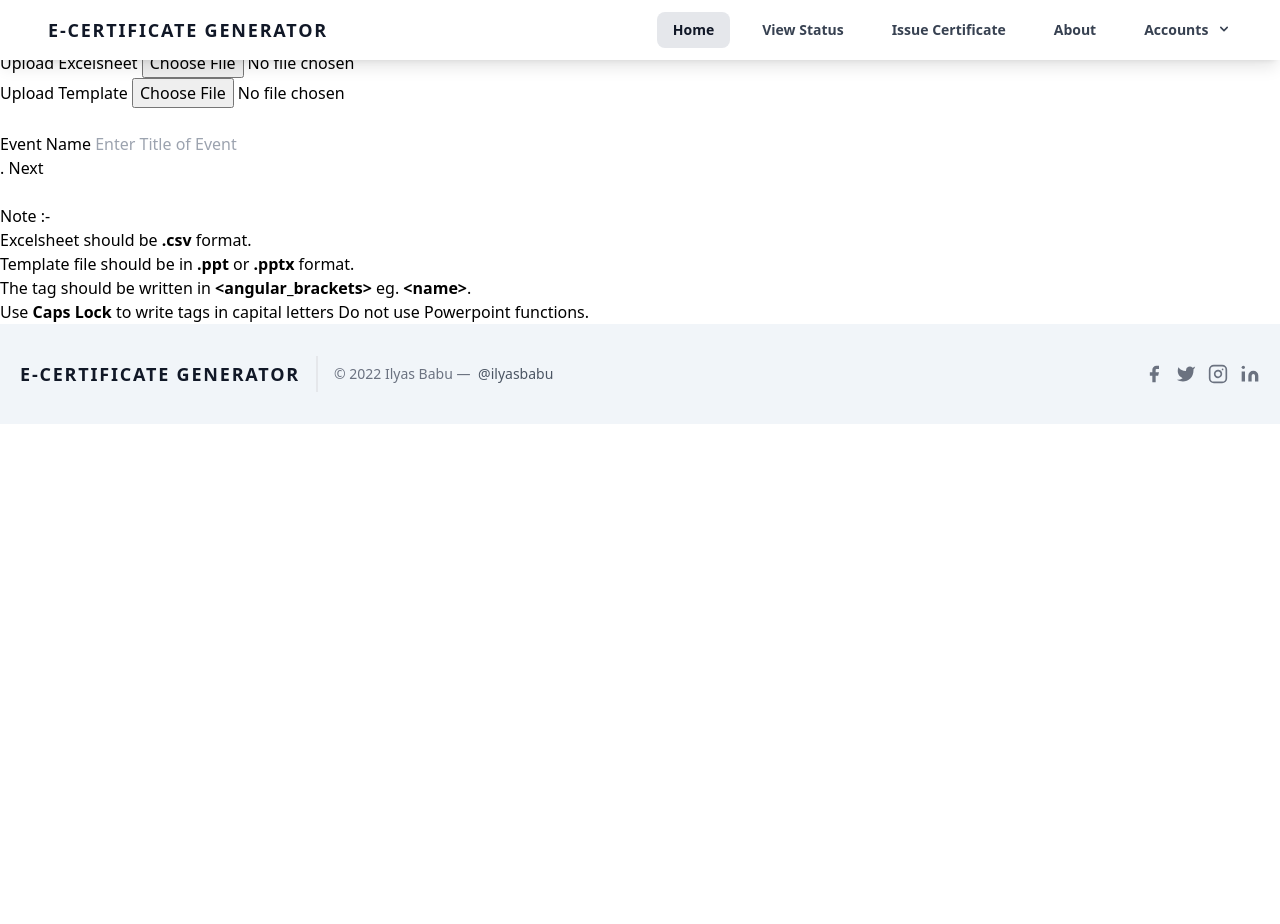
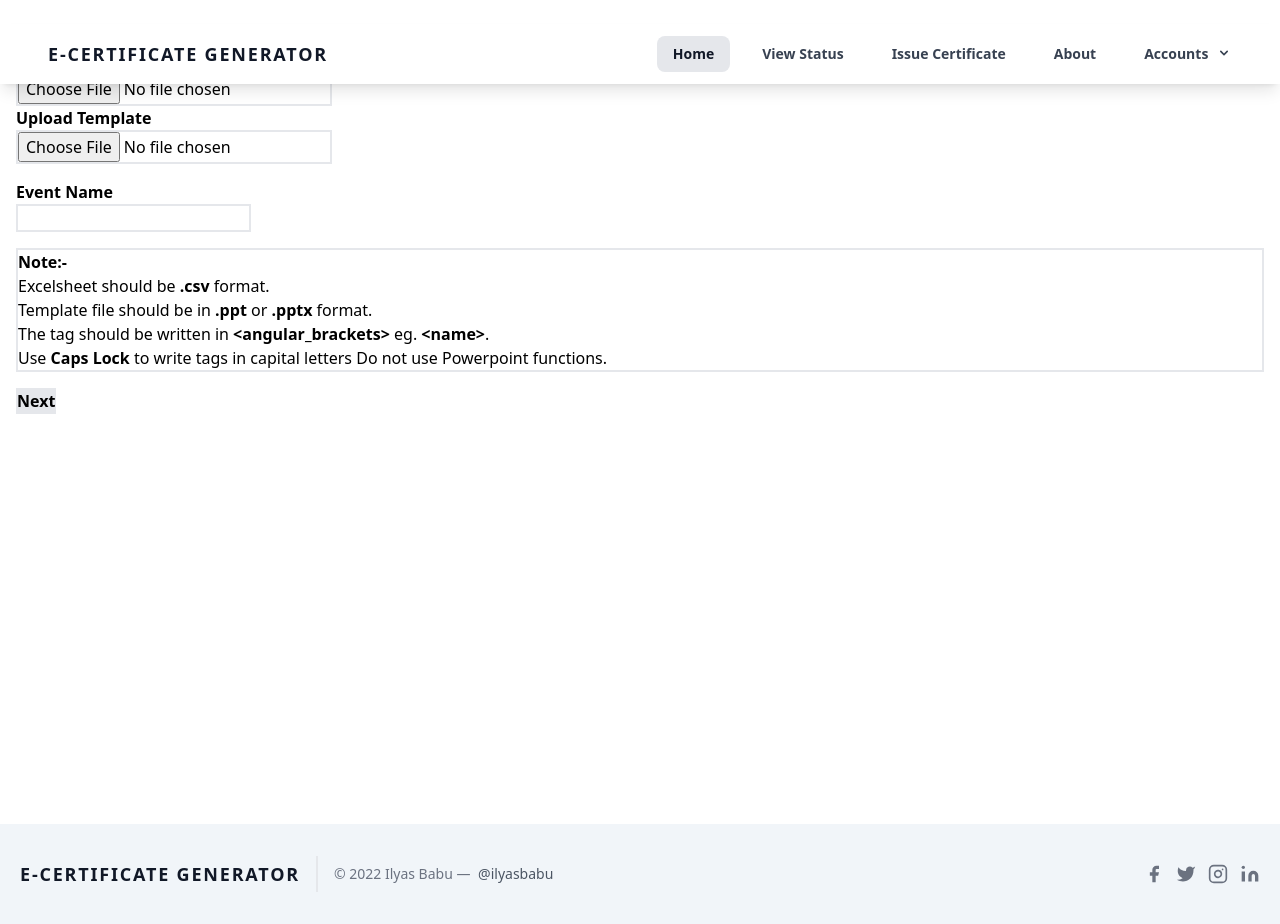
Before and after one commit to ilyasbabu/e-Certificate-generator, a Django app: page /certificate/ in a window 1280 px wide. Before the commit the page ends 424 px from the top, so only its background shows below. Run offline with Django 3.2, Linux system fonts and the light colour scheme; the visitor is signed in with stand-in values (Sample User, id 1); some libraries are stand-ins or nearby versions.

Commit message:
issue cert 1st pg made nice nd home pg btn bug fix

```diff
--- a/templates/certificate/create_event.html
+++ b/templates/certificate/create_event.html
@@ -1,58 +1,55 @@
 {% extends 'base.html' %}
+
 {% block body %}
-<h2>
-	<i class="fa fa-certificate "></i> Issue Certificate
-</h2>
-<br />
-<form enctype="multipart/form-data" method="post">{% csrf_token %}
-	<div class="row">
-		<div class="col-md-1"></div>
-		<div class="col-md-5">
-			<div class="form-group">
-				<label for="csvinput">Upload Excelsheet</label>
-				<input type="file" class="form-control" id="csvinput" required name="csv">
+<div class="min-h-screen py-20 px-4 ">
+    <div>
+        <h1 class="text-2xl font-mono ml-4 sm:ml-36 font-semibold text-slate-700 mt-6">ISSUE CERTIFICATE</h1>
+    </div>
+    <div>
+        <form enctype="multipart/form-data" class="mx-5 sm:ml-44 mt-5" method="post">
+            {% csrf_token %}
+            <div>
+                <div class="sm:flex">
+                    <div class="grid mr-0 sm:mr-5">
+                        <label for="csvinput ">
+                            <p class="font-semibold mb-2">Upload Excelsheet</p>
+                        </label>
+                        <input type="file" required id="csvinput" class="border-2 border-gray-400 rounded"
+                            name="csv">
+                    </div>
+                    <div class="grid mt-4 sm:mt-0">
+                        <label for="templatefile">
+                            <p class="font-semibold mb-2">Upload Template</p>
+                        </label>
+                        <input type="file" required id="templatefile" class="border-2 border-gray-400 rounded"
+                            name="template">
                     </div>
                 </div>
-		<div class="col-md-5">
-			<div class="form-group">
-				<label for="templatefile">Upload Template</label>
-				<input type="file" class="form-control" id="templatefile" required name="template">
+                <div class="grid mt-4 ">
+                    <label for="eventname">
+                        <p class="font-semibold mb-2">Event Name</p>
+                    </label>
+                    <input type="text" name="event_name" required
+                        class="border-2 sm:w-1/2 h-8 border-gray-400 rounded" id="">
+                </div>
+                <div>
+                    <div class="border-2 mt-4 sm:mt-6 p-2 sm:w-1/2">
+                        <h4 class="font-semibold">Note:-</h4>
+                        <ol class="list-decimal ml-5">
+                            <li>Excelsheet should be <b>.csv</b> format.</li>
+                            <li>Template file should be in <b>.ppt</b> or <b>.pptx</b> format.</li>
+                            <li>The tag should be written in <b>&lt;angular_brackets&gt;</b> eg.
+                                <b>&lt;name&gt;</b>.</li>
+                            <li>Use <b>Caps Lock</b> to write tags in capital letters Do not use Powerpoint
+                                functions.</li>
+                        </ol>
+                    </div>
+                    <div class="mt-4">
+                        <button type="submit" class="border border-black rounded w-20 h-9 font-semibold bg-gray-200 hover:bg-gray-300">Next</button>
                     </div>
                 </div>
-		<div class="col-md-1"></div>
             </div>
-	<br />
-	<div class="row">
-		<div class="col-md-1"></div>
-		<div class="col-md-7">
-			<div class="form-group">
-				<label for="csvinput">Event Name</label>
-				<input type="text" class="form-control" id="" required name="event_name"
-					placeholder="Enter Title of Event">
+        </form>
     </div>
 </div>
-		<div class="col-md-3">
-			<label for="csvinput">.</label>
-			<button type='submit' class="btn btn-primary w-100">Next</button>
-		</div>
-		<div class="col-md-1"></div>
-	</div>
-	<br />
-</form>
-<div class="row">
-	<div class="col-md-1">
-	</div>
-	<div class="col-md-10">
-		<div class="alert alert-success" role="alert">
-			Note :-
-			<ol>
-				<li>Excelsheet should be <b>.csv</b> format.</li>
-				<li>Template file should be in <b>.ppt</b> or <b>.pptx</b> format.</li>
-				<li>The tag should be written in <b>&lt;angular_brackets&gt;</b> eg. <b>&lt;name&gt;</b>.</li>
-				<li>Use <b>Caps Lock</b> to write tags in capital letters Do not use Powerpoint functions.</li>
-			</ol>
-		</div>
-	</div>
-	<div class="col-md-1"></div>
-</div>
-{% endblock body %}
+{% endblock %}
```
Also changed, not shown: templates/certificate/create_event1.html (added, +58 -0 lines), templates/index.html (+0 -11 lines). Lines whose indentation alone changed are shown as unchanged.
